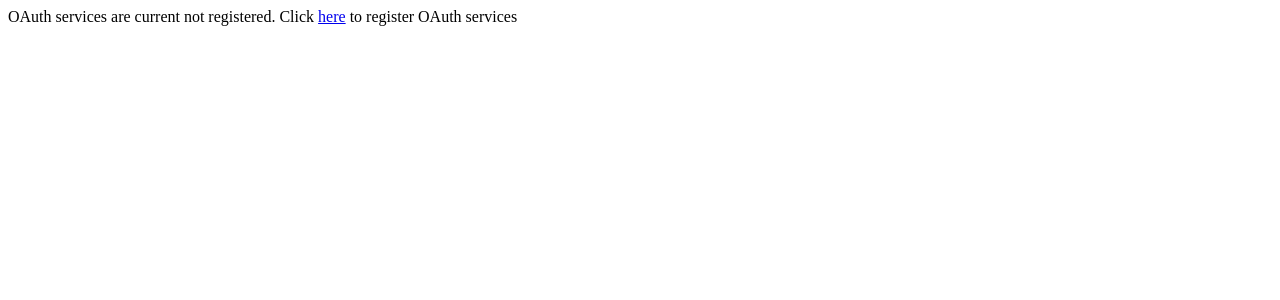
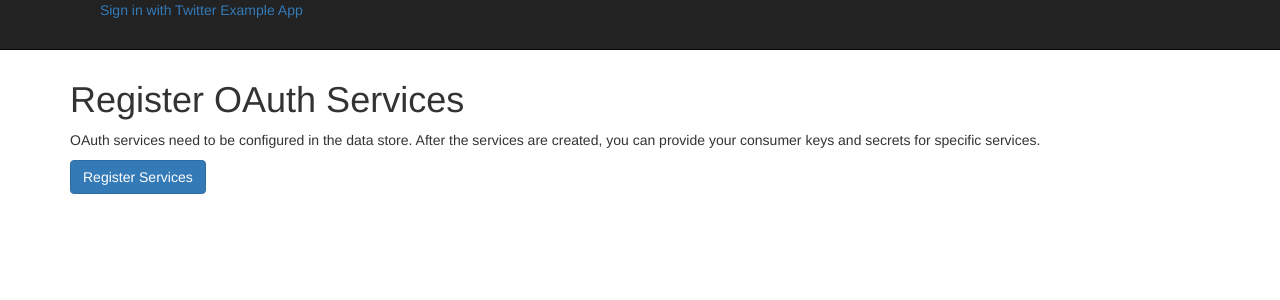
Before and after one commit to baus/App-Engine-Sign-In-With-Twitter, a Python web app: template templates/register_services.html in a window 1280 px wide. Shown: the top 300 px of the page. Run offline with Jinja, Linux system fonts and the light colour scheme; the template is opened without the code that fills it, so the values that code supplies are empty; some libraries are stand-ins or nearby versions.

Commit message:
added some bootstrap goodness, and cleaned up template handling a bit more.

```diff
--- a/README.markdown
+++ b/README.markdown
@@ -27,6 +27,4 @@
 
 ## Twitter App Configuration ##
 
-Put your twitter app's consumer key and consumer secret into the file twitteroauthkeys.py
-
-Also remeber to configure your twitter app's callback URL using the following scheme: https://my-app-name.appspot.com/twitterauthorized
+Configure your twitter app's callback URL using the following scheme: https://my-app-name.appspot.com/twitterauthorized
--- /dev/null
+++ b/templates/base.html
@@ -0,0 +1,73 @@
+<!DOCTYPE html>
+<html lang="en">
+<head>
+    <meta charset="utf-8">
+    <title>Bootstrap, from Twitter</title>
+    <meta name="viewport" content="width=device-width, initial-scale=1.0">
+    <meta name="description" content="">
+    <meta name="author" content="">
+    <link href="//netdna.bootstrapcdn.com/twitter-bootstrap/2.2.2/css/bootstrap-combined.min.css" rel="stylesheet">
+
+    <style>
+        body {
+            padding-top: 60px; /* 60px to make the container go all the way to the bottom of the topbar */
+            margin: 0;
+            font-family: "Helvetica Neue", Helvetica, Arial, sans-serif;
+            font-size: 14px;
+            line-height: 20px;
+            color: #333333;
+            background-color: #ffffff;
+        }
+    </style>
+    <!-- HTML5 shim, for IE6-8 support of HTML5 elements -->
+    <!--[if lt IE 9]>
+      <script src="http://html5shim.googlecode.com/svn/trunk/html5.js"></script>
+    <![endif]-->
+
+    <!-- Fav and touch icons -->
+    <link rel="apple-touch-icon-precomposed" sizes="144x144" href="../assets/ico/apple-touch-icon-144-precomposed.png">
+    <link rel="apple-touch-icon-precomposed" sizes="114x114" href="../assets/ico/apple-touch-icon-114-precomposed.png">
+    <link rel="apple-touch-icon-precomposed" sizes="72x72" href="../assets/ico/apple-touch-icon-72-precomposed.png">
+    <link rel="apple-touch-icon-precomposed" href="../assets/ico/apple-touch-icon-57-precomposed.png">
+    <link rel="shortcut icon" href="../assets/ico/favicon.png">
+</head>
+
+<body>
+
+<div class="navbar navbar-inverse navbar-fixed-top">
+    <div class="navbar-inner">
+        <div class="container">
+            <a class="btn btn-navbar" data-toggle="collapse" data-target=".nav-collapse">
+                <span class="icon-bar"></span>
+                <span class="icon-bar"></span>
+                <span class="icon-bar"></span>
+            </a>
+            <a class="brand" href="#">Sign in with Twitter Example App</a>
+        </div>
+    </div>
+</div>
+
+<div class="container">
+{% block content %}
+{%  endblock %}
+</div> <!-- /container -->
+
+<!-- Le javascript
+================================================== -->
+<!-- Placed at the end of the document so the pages load faster -->
+<script src="../assets/js/jquery.js"></script>
+<script src="../assets/js/bootstrap-transition.js"></script>
+<script src="../assets/js/bootstrap-alert.js"></script>
+<script src="../assets/js/bootstrap-modal.js"></script>
+<script src="../assets/js/bootstrap-dropdown.js"></script>
+<script src="../assets/js/bootstrap-scrollspy.js"></script>
+<script src="../assets/js/bootstrap-tab.js"></script>
+<script src="../assets/js/bootstrap-tooltip.js"></script>
+<script src="../assets/js/bootstrap-popover.js"></script>
+<script src="../assets/js/bootstrap-button.js"></script>
+<script src="../assets/js/bootstrap-collapse.js"></script>
+<script src="../assets/js/bootstrap-carousel.js"></script>
+<script src="../assets/js/bootstrap-typeahead.js"></script>
+
+</body>
+</html>
--- a/templates/register_services.html
+++ b/templates/register_services.html
@@ -1,9 +1,13 @@
-<!DOCTYPE html>
-<html>
-<head>
-    <title>Sign In With Twitter Example</title>
-</head>
-<body>
-OAuth services are current not registered. Click <a href="/registerservices">here</a> to register OAuth services</a>
-</body>
-</html>
+{% extends "base.html" %}
+{% block content %}
+    <h1>
+Register OAuth Services
+    </h1>
+    <p>
+    OAuth services need to be configured in the data store. After the services are created, you can provide your consumer keys and secrets for specific services.
+    </p>
+    <p>
+
+    <a class="btn btn-primary" href="/registerservices">Register Services</a>
+    </p>
+{% endblock content %}
--- a/templates/signin.html
+++ b/templates/signin.html
@@ -1,3 +1,6 @@
+{% extends "base.html" %}
+{% block content %}
+
 <html>
   <body>
     <p>
@@ -10,5 +13,4 @@
     <p>
     <a href="/signin"><img alt="Sign in with Twitter" src="https://si0.twimg.com/images/dev/buttons/sign-in-with-twitter-l.png"/></a>
   </p>
-  </body>
-</html>
+{% endblock %}
```
Also changed, not shown: main.py (+36 -42 lines), templates/admin.html (+3 -20 lines), templates/profile.html (+7 -13 lines), twitteroauthkeys.py (deleted, +0 -9 lines).
